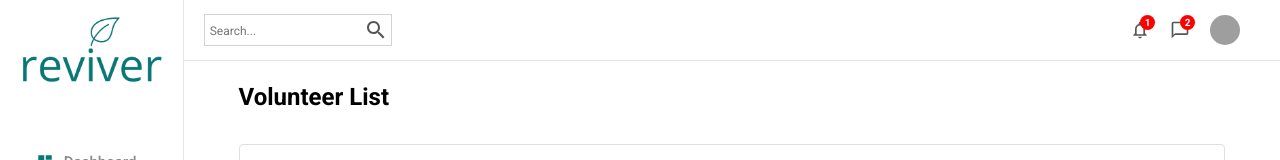
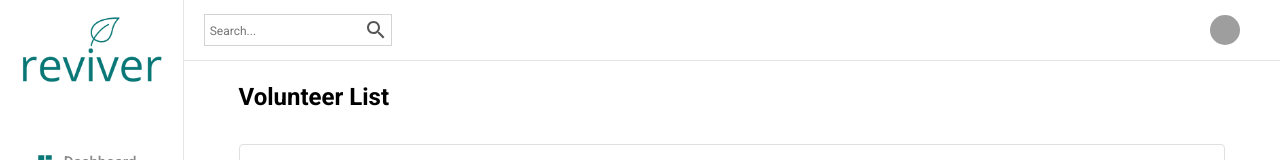
Before and after one commit to ririErliza/capstone-project-admin-panel, a React (Create React App) app: page /volunteers in a window 1280 px wide. Shown: the top 160 px of the page. Built offline with nearby package versions, Linux system fonts and the light colour scheme; no server answers; grey boxes are pictures that could not be loaded.

Commit message:
Update Navbar.jsx

```diff
--- a/src/components/Navbar/Navbar.jsx
+++ b/src/components/Navbar/Navbar.jsx
@@ -17,14 +17,7 @@ const Navbar = () => {
         <div className="items">
 
 
-          <div className="item">
-            <NotificationsNoneOutlinedIcon className="icon" />
-            <div className="counter">1</div>
-          </div>
-          <div className="item">
-            <ChatBubbleOutlineOutlinedIcon className="icon" />
-            <div className="counter">2</div>
-          </div>
+
 
           <div className="item">
             <img
```
